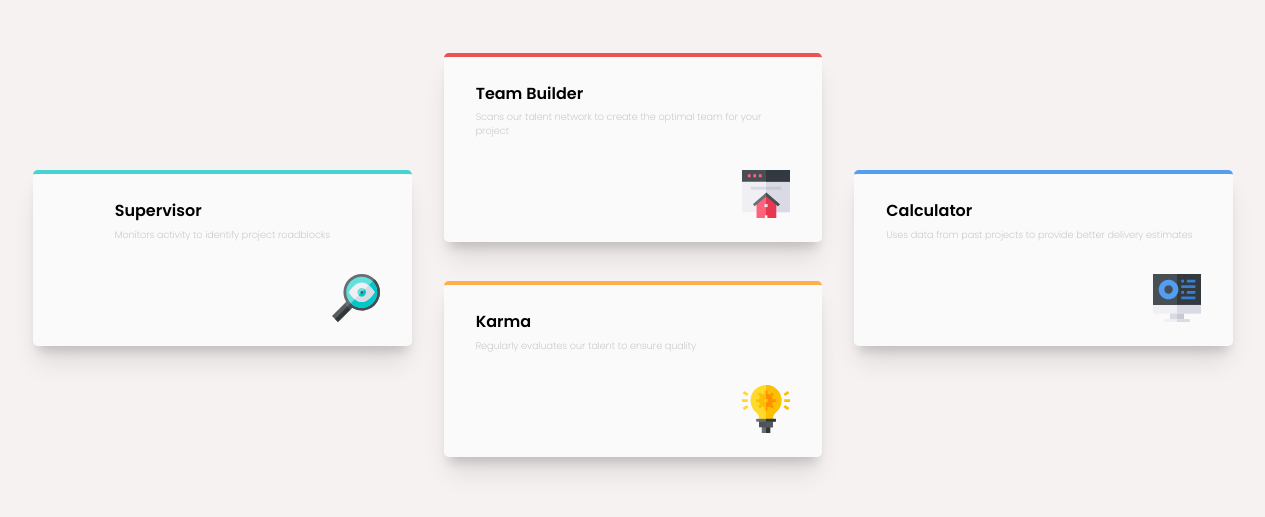
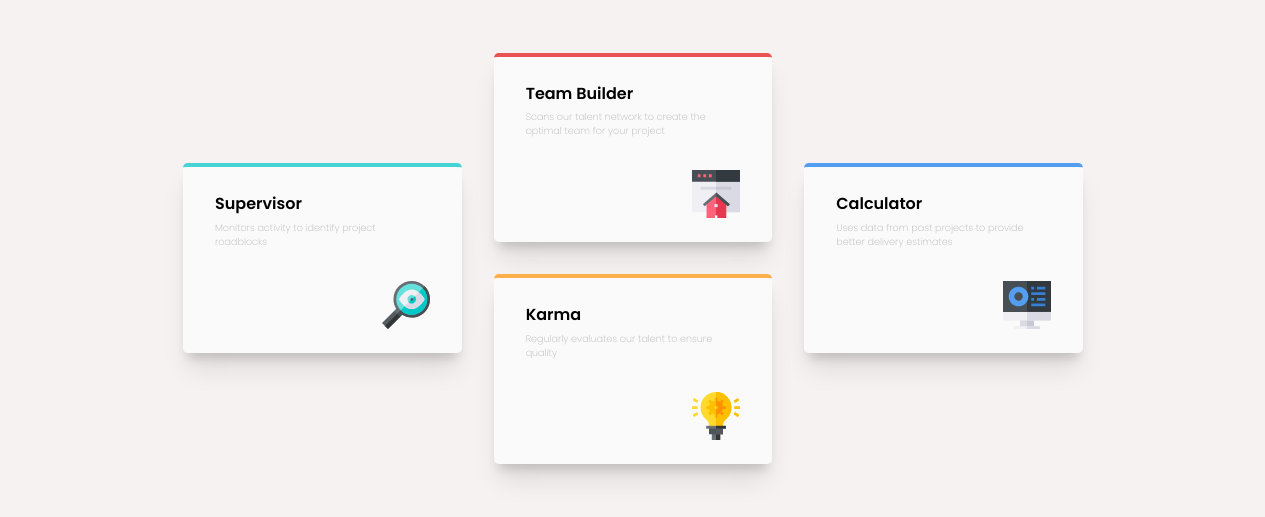
Before and after one commit to GonzaloArray/found-card-feauture, a plain HTML site: page index.html in a window 1536 px wide. Shown: the part 201-718 px from the top of the page, without its empty margins (135-1400 px from the left). Drawn offline with Linux system fonts and the light colour scheme.

Commit message:
first commit

```diff
--- a/css/style.css
+++ b/css/style.css
@@ -173,8 +173,3 @@ img {
         grid-row: 1 / 3;
     }
 }
-@media (min-width: 1400px) {
-    .fc-container {
-        width: min(100% - 4rem, 1200px);
-    }
-}
```
